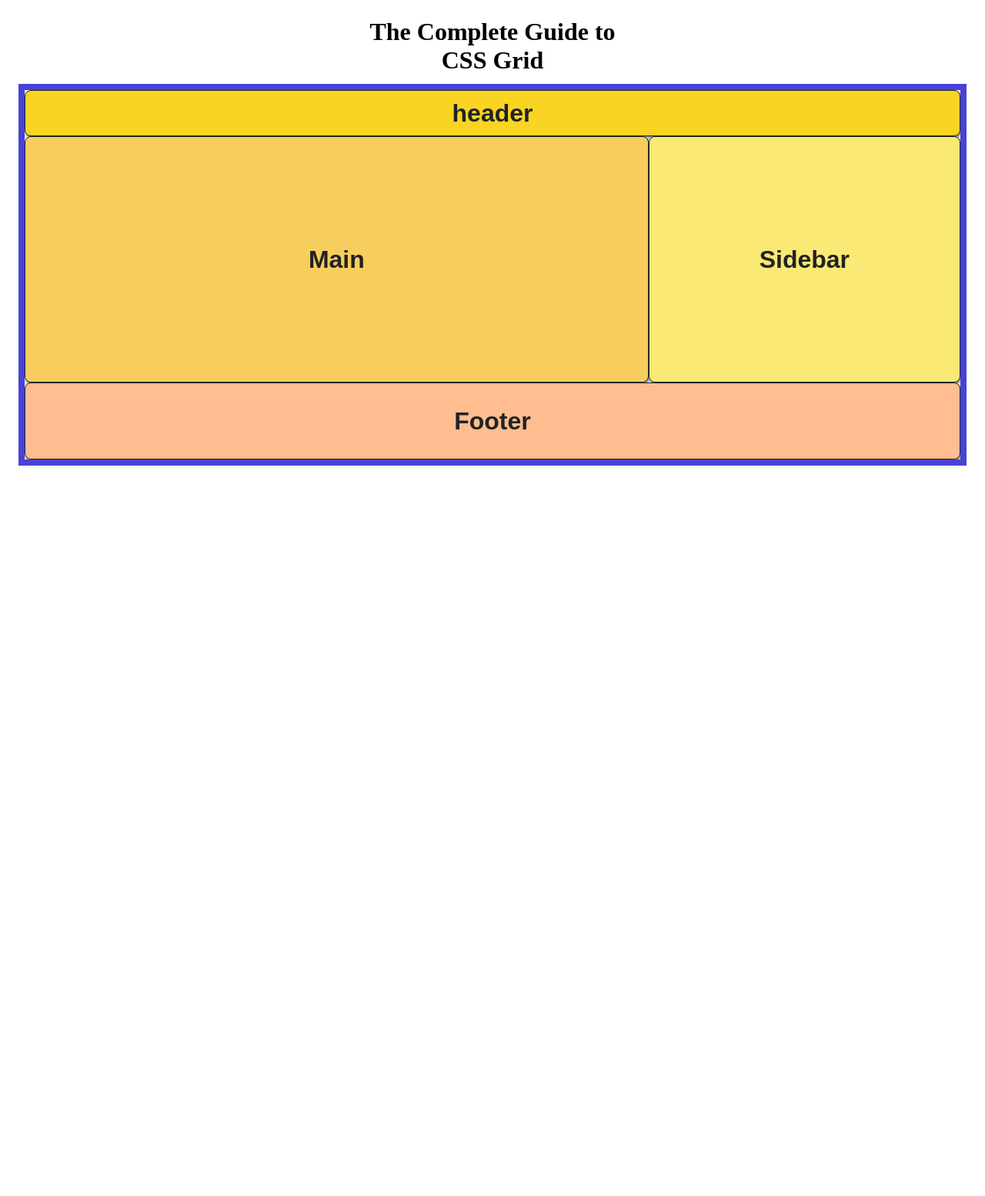
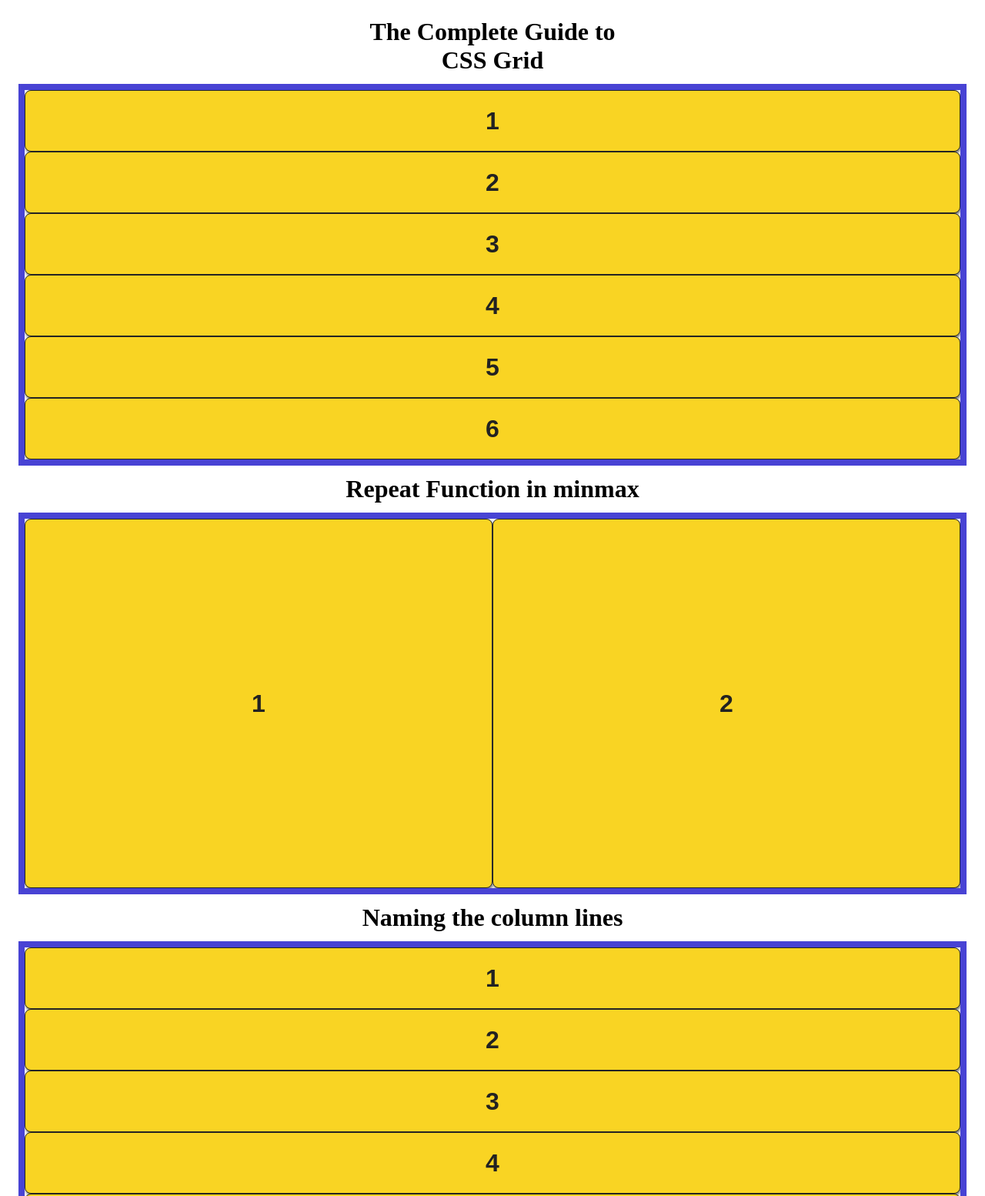
Before and after one commit to joshswa/cssgridtips, a plain HTML site: page gridtemplatecolumnsandgrid.html in a window 1280 px wide. Shown: the part 37-1591 px from the top of the page at 77% size. Before the commit the page ends 800 px from the top, so only its background shows below. Drawn offline with Linux system fonts and the light colour scheme.

Commit message:
gridtemplatecolumns

```diff
--- a/gridtemplatecolumnsandgrid.html
+++ b/gridtemplatecolumnsandgrid.html
@@ -3,7 +3,7 @@
 <head>
     <meta charset="UTF-8">
     <meta name="viewport" content="width=device-width, initial-scale=1.0">
-    <link rel="stylesheet" href="style.css">
+    <link rel="stylesheet" href="style2.css">
     <title>Document</title>
 </head>
 <body>
@@ -15,17 +15,34 @@
         </ul>
     </header>
     <h1 class="title"><span>The Complete Guide to</span> <br>CSS Grid</h1>
-    <div id="grid_container">
-        <div class="item header">
-            header
-        </div>
-        <div class="item main" style="background: #f7ce5d">
-            Main
-        </div>
-        <div class="item sidebar" style="background:#fae975">
-            Sidebar
-        </div>
-        <div class="item footer" style="background: #ffbd90">Footer</div>
+    <div id="container">
+        <div class="item one">1</div>
+        <div class="item two">2</div>
+        <div class="item three">3</div>
+        <div class="item four">4</div>
+        <div class="item five">5</div>
+        <div class="item six">6</div>
     </div>
+
+    <div>
+        <h1>Repeat Function in minmax</h1>
+    </div>
+
+    <div id="container2">
+        <div class="item one">1</div>
+        <div class="item two">2</div>
+    </div>
+    <div>
+        <h1>Naming the column lines</h1>
+    </div>
+    <div id="container">
+        <div class="item one">1</div>
+        <div class="item two">2</div>
+        <div class="item three">3</div>
+        <div class="item four">4</div>
+        <div class="item five">5</div>
+        <div class="item six">6</div>
+    </div>
+
 </body>
 </html>
--- a/style2.css
+++ b/style2.css
@@ -32,6 +32,25 @@ h1 {
     text-align: center;
 }
 
+
+.item {
+    display: flex;
+    justify-content: center;
+    align-items: center;
+    border: 1px solid #222222;
+    text-align: center;
+    box-shadow: 1px 2px 3px grey;
+    border-radius: 8px;
+    color: #222;
+    font-size: 2em;
+    font-family: Arial, Helvetica, sans-serif;
+    background-color: #f9d423;
+    font-weight: bold;
+    cursor: pointer;
+}
+
+
+
 #container {
     width: 95vw;
     height: 60vh;
@@ -39,10 +58,57 @@ h1 {
     background-color: whitesmoke;
     outline: 8px solid #4843d4 ;
     display: grid;
-    grid-template-columns:
-    [col-start] 1fr
-    [col-2]1fr
-    [col-3]1fr
-    [col-end];
-    grid-template-rows: repeat(3, 100px);
+
+    /* You can use pixels to asign the size of the columns the columns, and add auto at the end to fill the space
+    grid-template-columns: 200px 200px 200px auto; */
+
+    /* You can also use percentages
+    grid-template-columns: 50% 25% 25%; */
+
+    /* You can also use fraction or fr
+    grid-template-columns: 1fr 1fr 1fr; */
+
+
+    /* or use minmax for a certain block
+    grid-template-columns: 1fr minmax(300px, 1fr); */
+
+    /* or make it repeating fractional sizes or repeating pixel sizes
+    grid-template-columns: repeat(6, 1fr);
+    grid-template-columns: repeat(3, 300px);
+    */
+/*
+    or use repeat function if you are using grid for responsive layout and you want the space to fill in automatically with the same box sizes
+
+    grid-template-columns: repeat(auto-fill, 300px);
+    */
+
+
 }
+
+
+/* ================================= */
+
+#container2 {
+    width: 95vw;
+    height: 60vh;
+    margin: 0 auto;
+    background-color: whitesmoke;
+    outline: 8px solid #4843d4 ;
+    display: grid;
+
+    /* Just add minmax to see how it fills the container. view it in inspection and grid in browser
+
+    auto-fill fills in an imaginary cell when you increase browser size
+    grid-template-columns: repeat(auto-fill, minmax(350px, 1fr)); */
+
+    /* auto-fit expands the boxes as you expand the browser
+    grid-template-columns: repeat(auto-fit, minmax(220px, 1fr)); */
+
+
+    /* ====================================== */
+    /* Naming the column lines */
+
+    grid-template-columns: repeat(auto-fit, minmax(220px, 1fr));
+
+
+}
```
